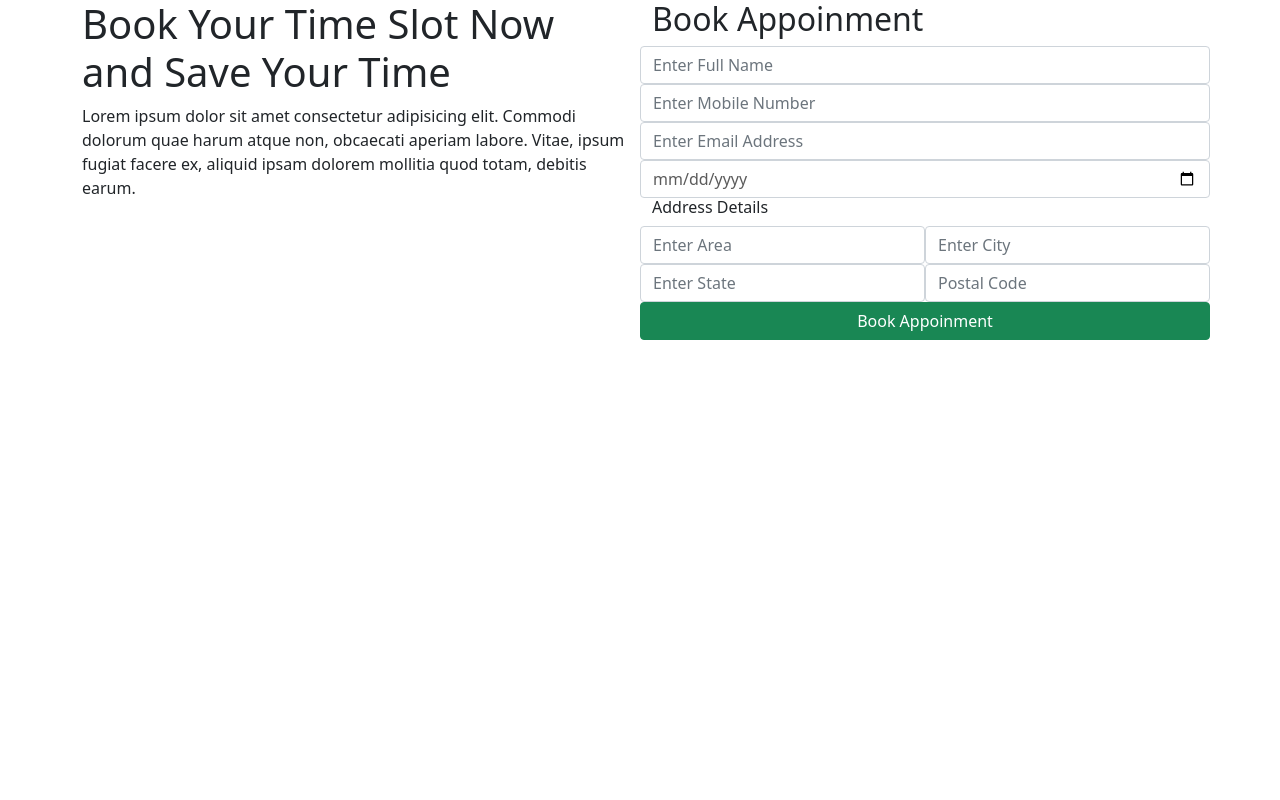
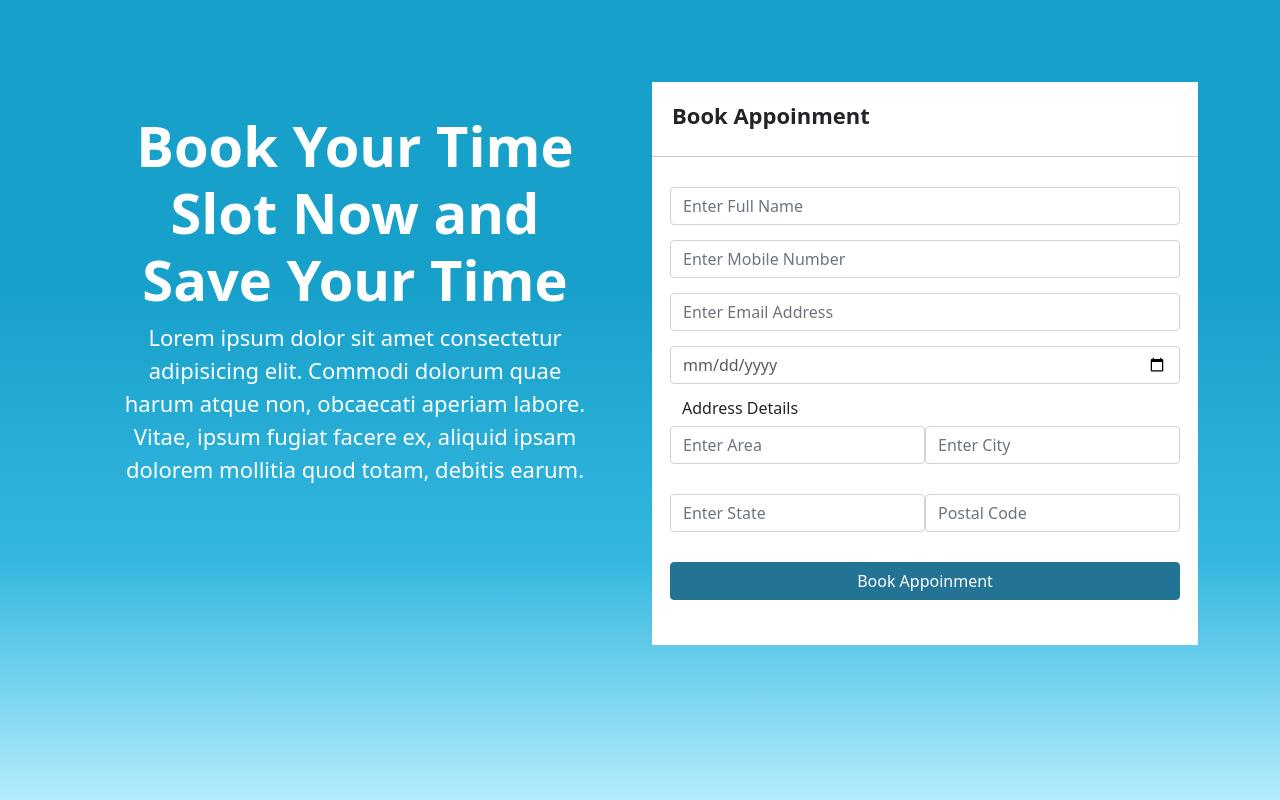
Before and after one commit to varunvinay4u/PG19CS10, a PHP site: page /reg.html in a window 1280 px wide. Run offline with PHP 8.4, Linux system fonts and the light colour scheme.

Commit message:
Update reg.css

```diff
--- a/LOGIN/reg.css
+++ b/LOGIN/reg.css
@@ -1,4 +1,60 @@
-body{
+.inner-layer{
+    position: absolute;
     width: 100%;
     height: 100%;
+    background: linear-gradient(rgb(23, 160, 202) 35%,rgb(51, 183, 223) 70%,rgb(180, 236, 253) 100%);
+    overflow: auto;
 }
+.form-data{
+    margin-top: 15%;
+    background-color: #fff;
+}
+.form-body{
+    padding: 30px;
+}
+.form-head{
+    padding: 20px;
+    border-bottom: 1px solid #ccc;
+}
+.form-head h2{
+    font-size: 22px;
+    font-weight: 600;
+}
+.form-row{
+    margin-bottom: 15px;
+}
+.form-control{
+    background-color: #f7f7ff;
+}
+.form-control:focus{
+    box-shadow: none;
+    border: 3px solid #138496;
+}
+.no-margin{
+    margin: 0px;
+}
+.btn-appoinment{
+    background-color: #237395 !important;
+    border-color: #237395 !important;
+    width: 100%;
+}
+.content{
+    margin-top: 15%;
+    text-align: center;
+    color: #fff;
+    padding: 30px;
+}
+.content h1{
+    font-weight: 600;
+    font-size: 3.5rem;
+}
+.content p{
+    font-size: 22px;
+}
+
+
+
+
+@media screen and (max-width: 976px){
+
+}
```
